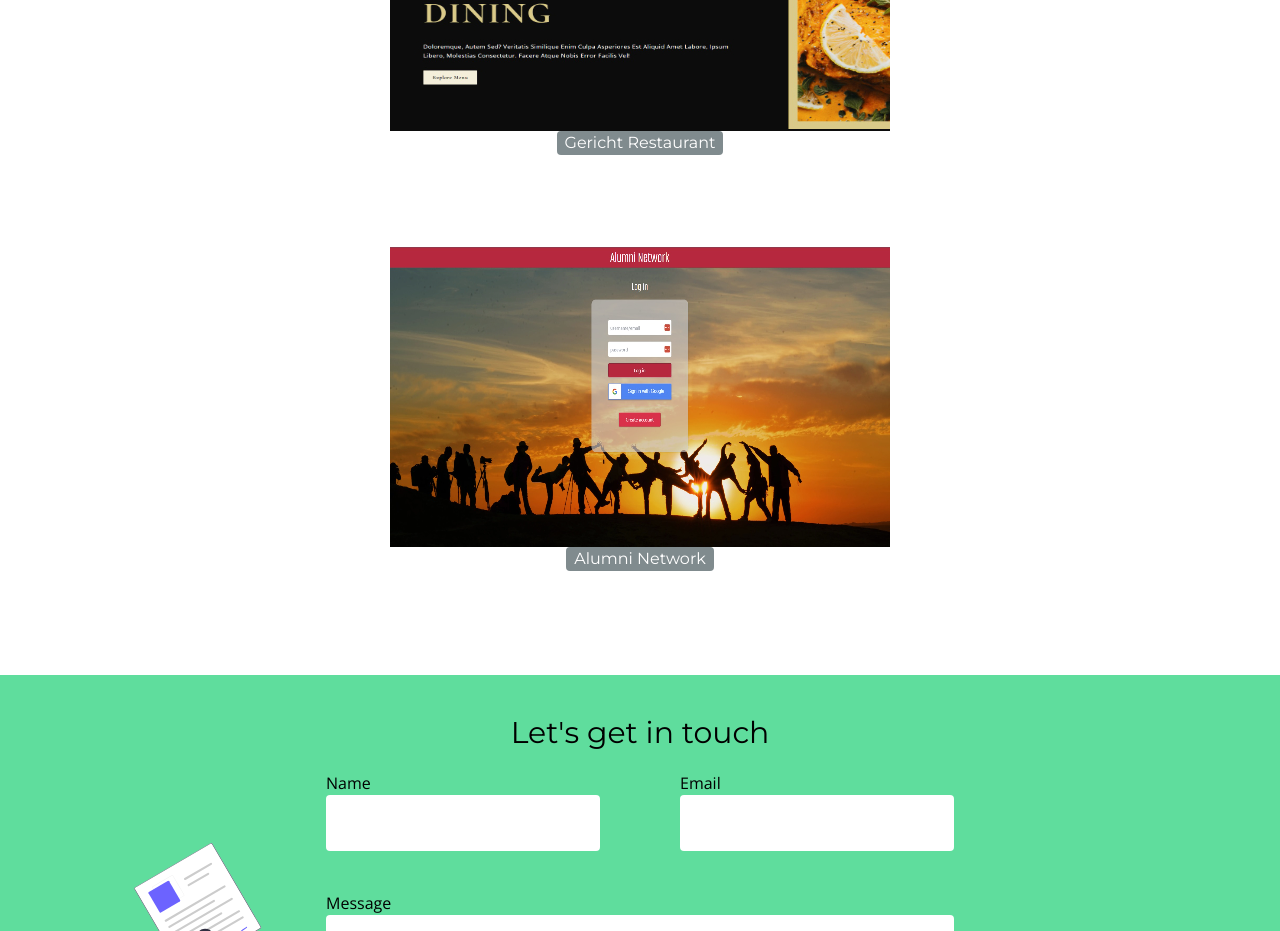
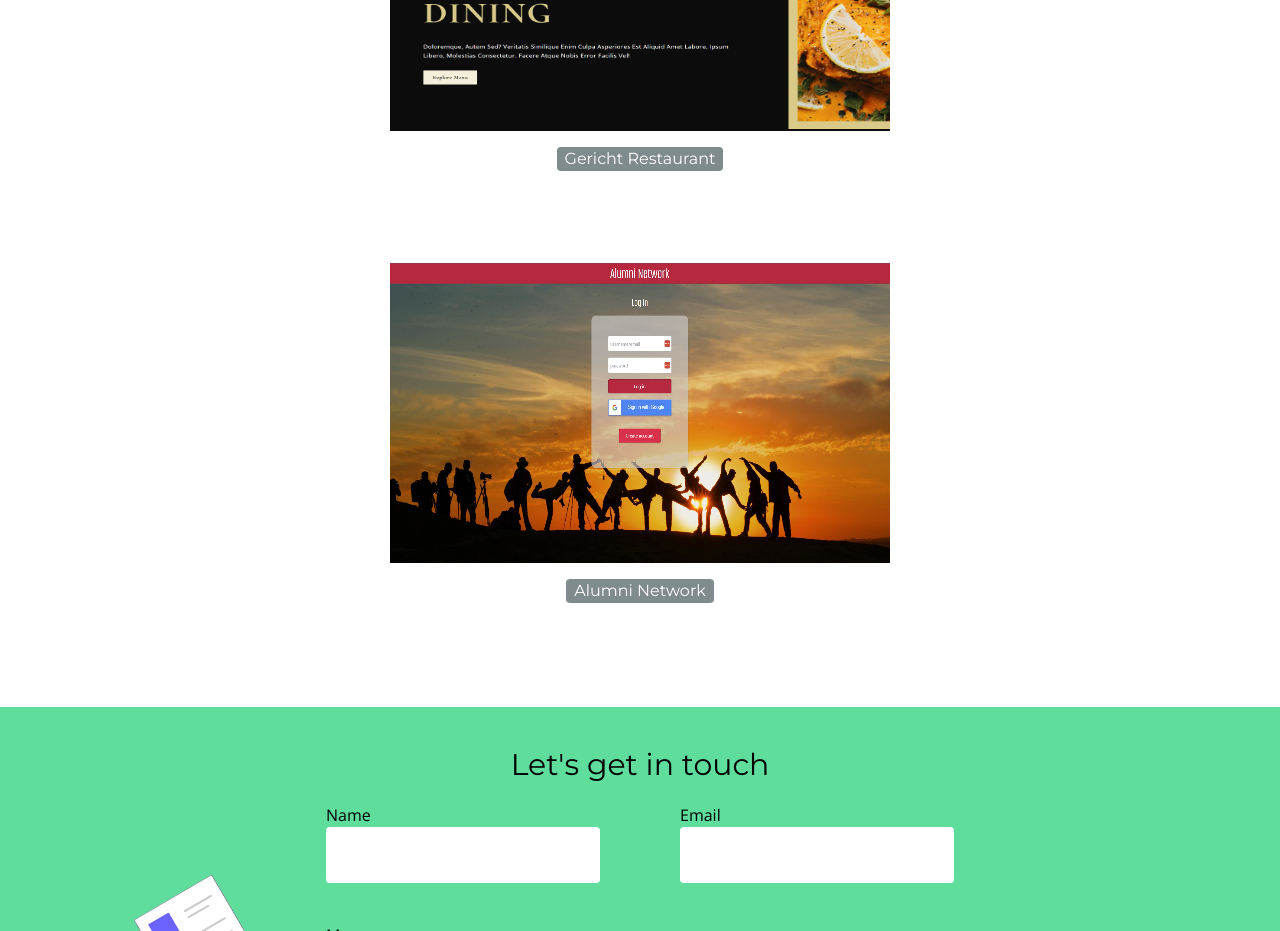
Before and after one commit to Mommotexx/React-Portfolio, a React (Vite) app: page / in a window 1280 px wide. Shown: the part 2000-2931 px from the top of the page. Built offline with nearby package versions, Linux system fonts and the light colour scheme.

Commit message:
Margin prosjekttittel

```diff
--- a/src/Components/Project/ProjectItem.tsx
+++ b/src/Components/Project/ProjectItem.tsx
@@ -6,7 +6,7 @@ const ProjectItem = (props: projectItemProps) => {
   return (
     <article className="project_item flex flex-col w-full items-center text-white py-6 rounded-lg bg-center bg-no-repeat bg-cover relative">
       <img src={props.background} alt={props.title} />
-      <h2 className="bg-dark rounded px-2 bg-opacity-50">{props.title}</h2>
+      <h2 className="bg-dark rounded mt-4 px-2 bg-opacity-50">{props.title}</h2>
       <div className="hover:opacity-100 bg-dark rounded-lg absolute top-0 left-0 w-full h-full flex flex-col items-center justify-center opacity-0 transition-all ease-in-out duration-300">
         <div className="flex mb-2">
         {props.technologies.map((tech) => {
```
